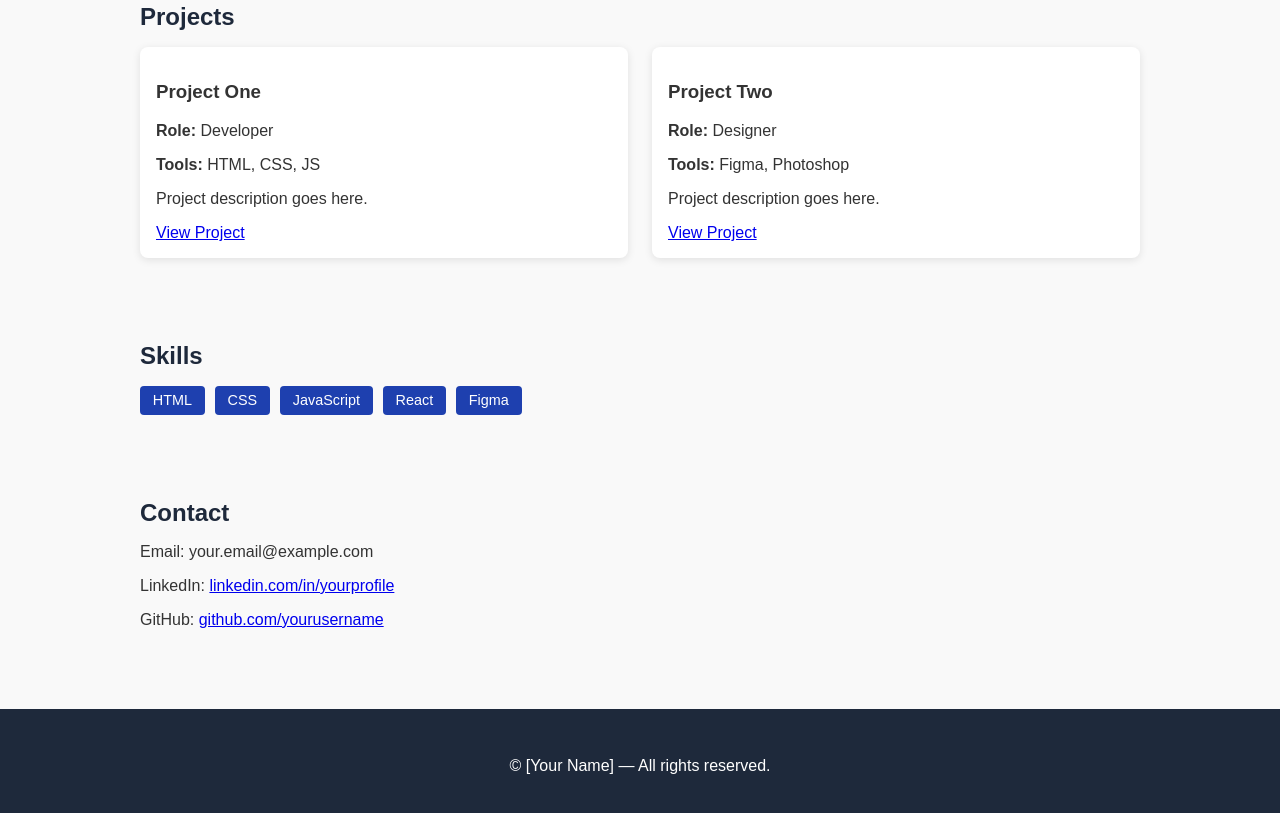
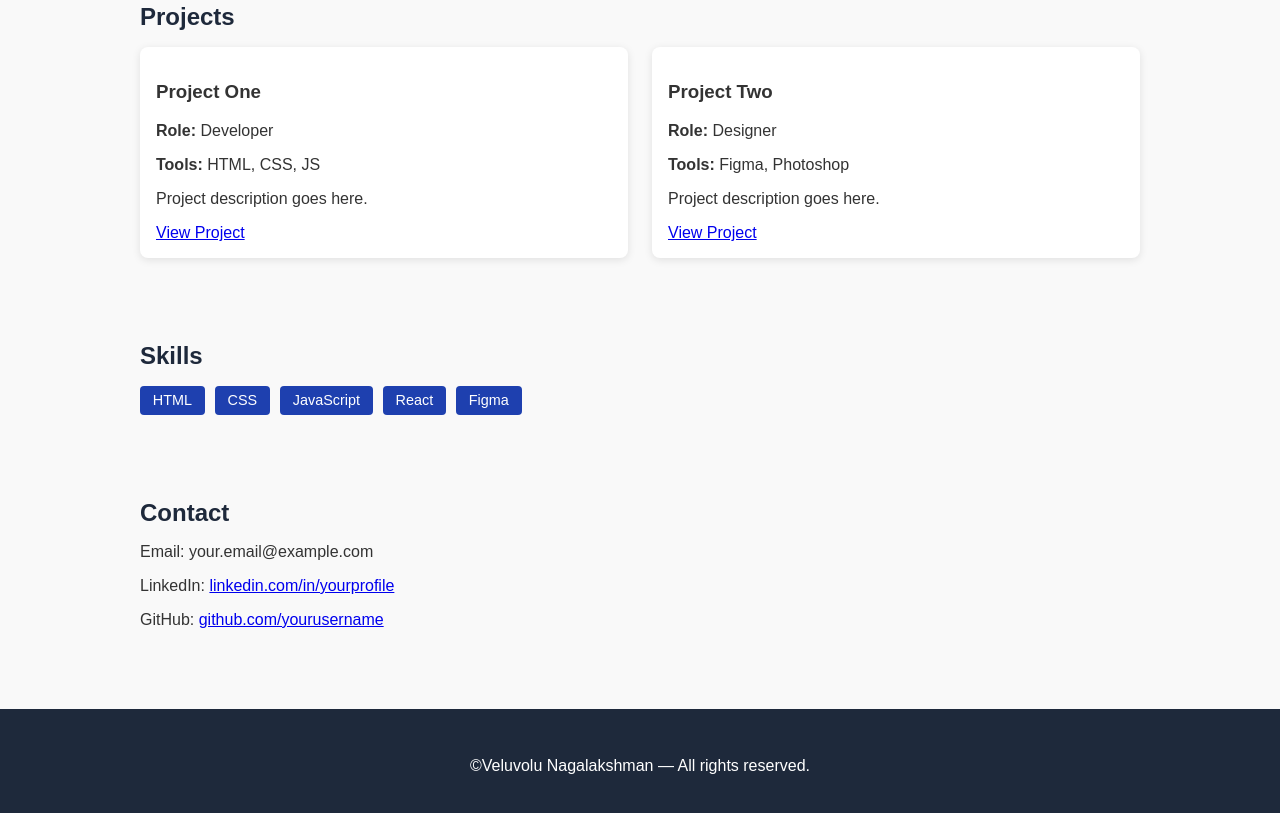
Before and after one commit to vnlakshman/My-Portfolio, a plain HTML site: page index.html in a window 1280 px wide. Shown: the part 521-1334 px from the top of the page. Drawn offline with Linux system fonts and the light colour scheme.

Commit message:
Update index.html

```diff
--- a/index.html
+++ b/index.html
@@ -70,7 +70,7 @@
   </section>
 
   <footer>
-    <p>© [Your Name] — All rights reserved.</p>
+    <p>©Veluvolu Nagalakshman — All rights reserved.</p>
   </footer>
 
   <script src="script.js"></script>
```
